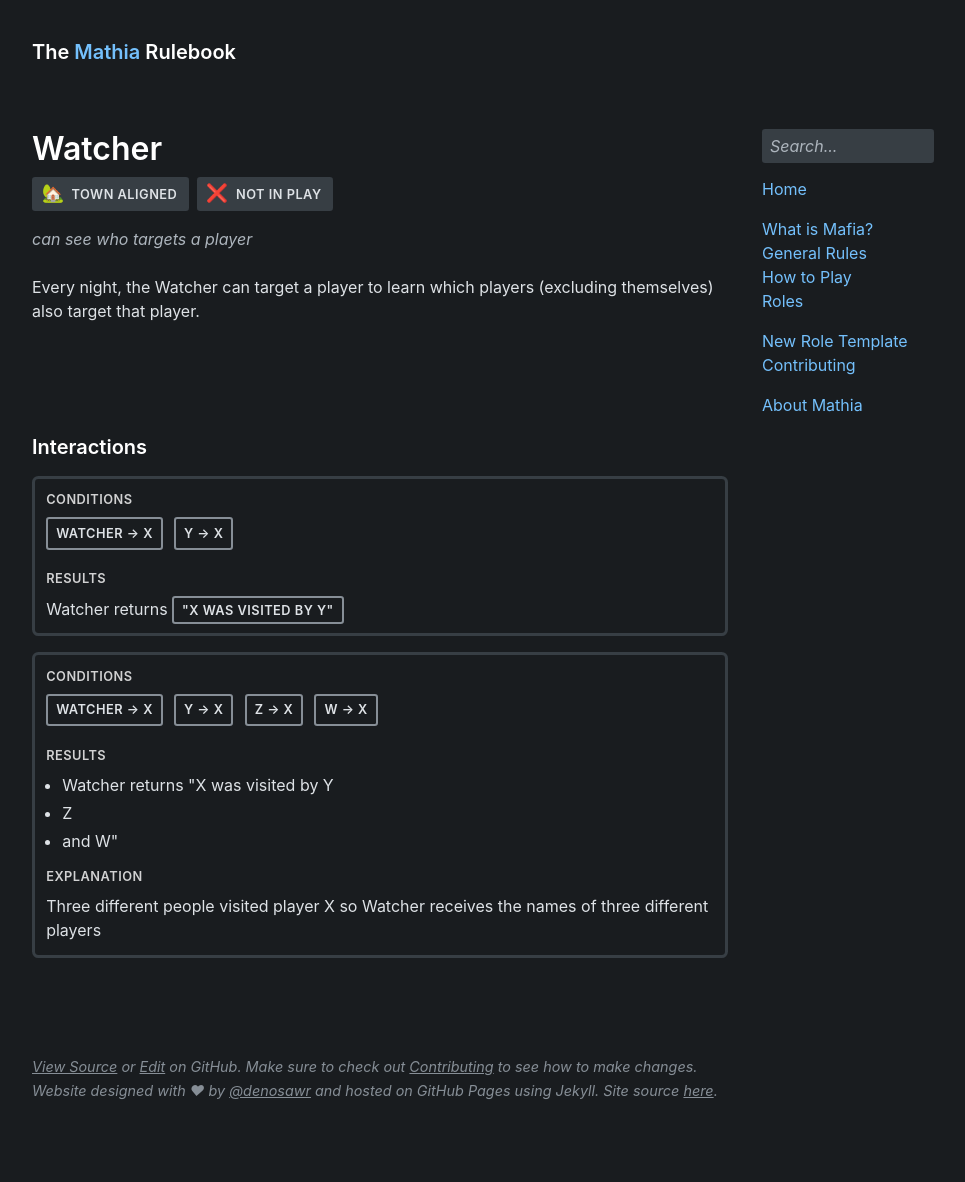
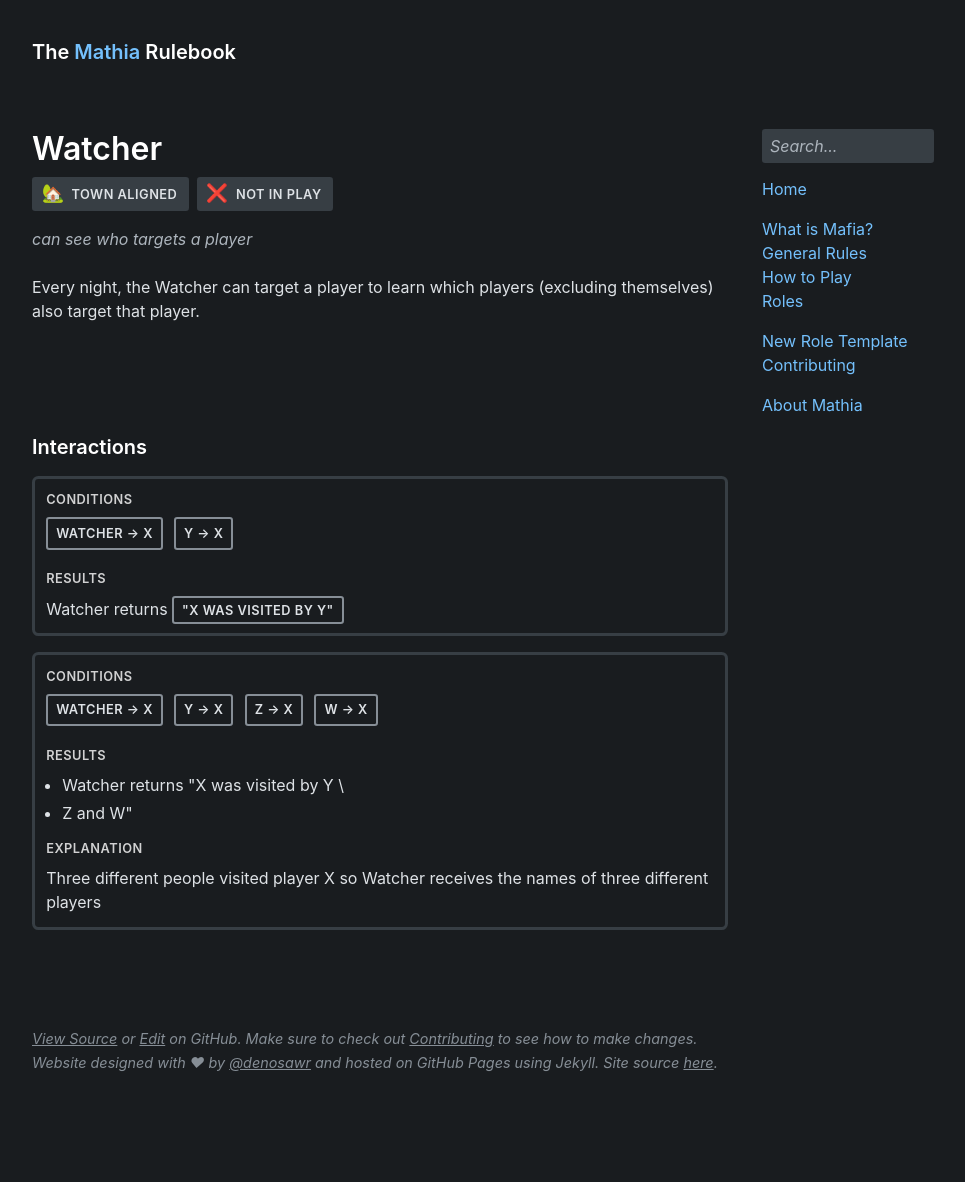
Before and after one commit to olliecheng/mathia-rulebook, a Jekyll site: the page built from roles/watcher.md, in a window 1280 px wide. Shown: the whole page, without its empty margins (152-1117 px from the left). Built offline with Jekyll 4.4.1, drawn with Linux system fonts in a browser that asks for light colours; some web fonts are replaced; after the commit the page ends 1154 px from its top, so only the background shows below that.

```diff
--- a/roles/watcher.md
+++ b/roles/watcher.md
@@ -14,7 +14,7 @@ Watcher returns "X was visited by Y";
 
 ---
 Watcher > X, Y > X, Z > X, W > X;
-Watcher returns "X was visited by Y, Z, and W";
+Watcher returns "X was visited by Y \, Z and W";
 Three different people visited player X so Watcher receives the names of three different players;
 {% endcapture %}
 {% include interactions.html content=interactions %}
```
